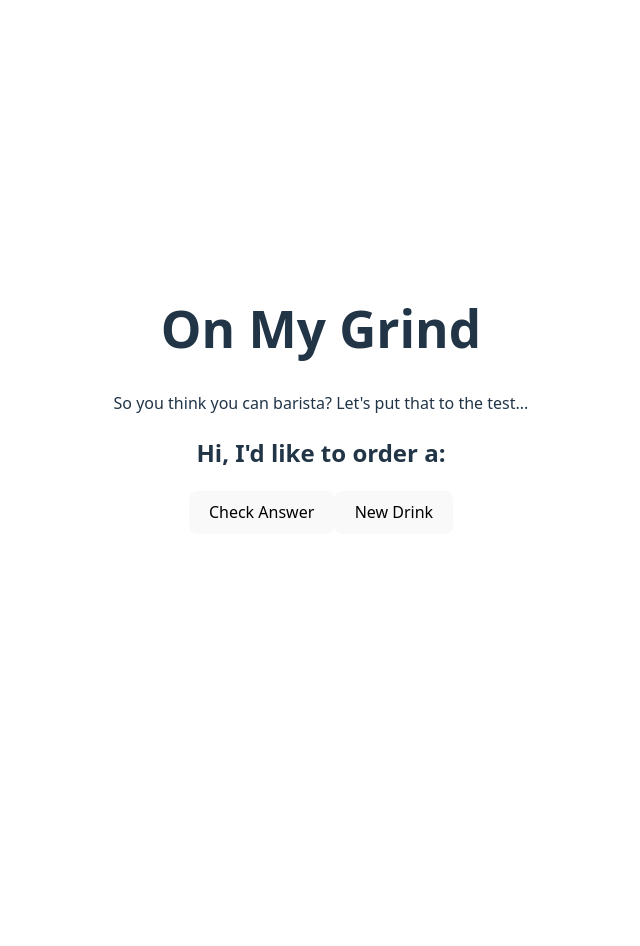
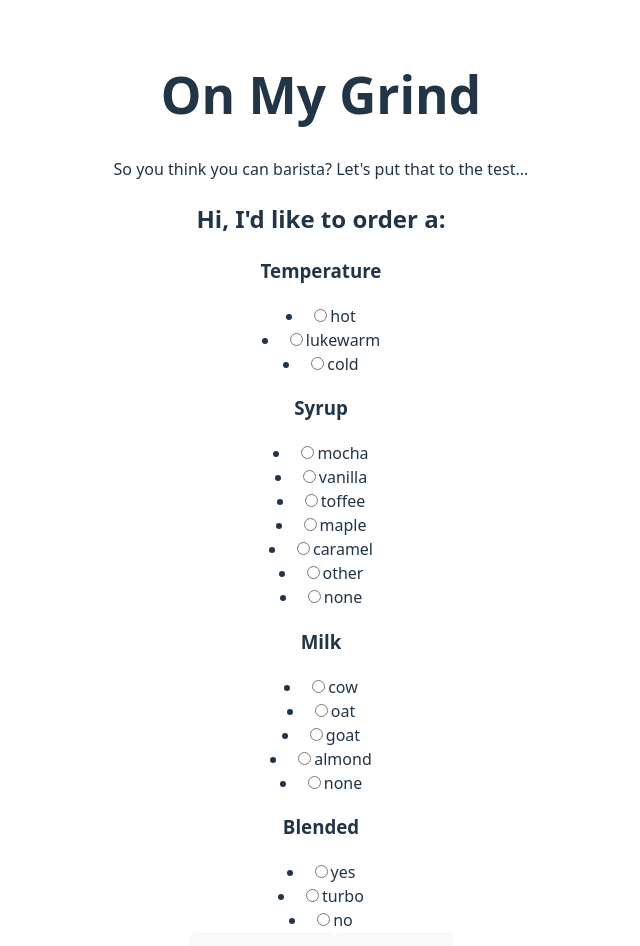
Before and after one commit to Ruhisawant/Barista-App, a React (Vite) app: page / in a window 1280 px wide. Shown: the top 946 px of the page, without its empty margins (319-959 px from the left). Before the commit the page ends 800 px from the top, so only its background shows below. Built offline with nearby package versions, Linux system fonts and the light colour scheme.

Commit message:
Added form functionality

```diff
--- a/src/App.jsx
+++ b/src/App.jsx
@@ -1,5 +1,5 @@
 import { useState } from 'react'
-import BaristaForm from './components/BaristaForm';
+import BaristaForm from './components/BaristaForm'
 import './App.css'
 
 function App() {
--- a/src/components/BaristaForm.jsx
+++ b/src/components/BaristaForm.jsx
@@ -1,6 +1,20 @@
-import React, {Component, useState} from 'react';
+import React, {Component, useState} from 'react'
+import RecipeChoices from '../components/RecipeChoices'
 
 const BaristaForm = () => {
+  const [inputs, setInputs] = useState({
+    'temperature': '',
+    'milk': '',
+    'syrup': '',
+    'blended': ''
+  })
+  const ingredients = {
+    'temperature' : ['hot', 'lukewarm', 'cold'],
+    'syrup': ['mocha', 'vanilla', 'toffee', 'maple', 'caramel', 'other', 'none'],
+    'milk': ['cow', 'oat', 'goat', 'almond', 'none'],
+    'blended': ['yes', 'turbo', 'no']
+  }
+
   const onCheckAnswer = () => {
 
   }
@@ -10,13 +24,76 @@
 
   return (
     <div>
-        <h2>Hi, I'd like to order a:</h2>
-        <form></form>
-        <button type='submit' className='button submit' onClick={onCheckAnswer}>Check Answer</button>
-        <button type='new-drink-button' className='button submit' onClick={onNewDrink}>New Drink</button>
+      <h2>Hi, I'd like to order a:</h2>
+      <form>
+        <h3>Temperature</h3>
+        <div className='answer-space' >
+          {inputs['temperature']}
+        </div>
+        <RecipeChoices
+          handleChange={(e) => setInputs((prevState) => ({
+            ...prevState,
+            [e.target.name]: e.target.value,
+          }))}
+          label='temperature'
+          choices={ingredients['temperature']}
+          checked={inputs['temperature']}
+        />
+      </form>
+
+      <form>
+        <h3>Syrup</h3>
+        <div className='answer-space' >
+          {inputs['syrup']}
+        </div>
+        <RecipeChoices
+          handleChange={(e) => setInputs((prevState) => ({
+            ...prevState,
+            [e.target.name]: e.target.value,
+          }))}
+          label='syrup'
+          choices={ingredients['syrup']}
+          checked={inputs['syrup']}
+        />
+      </form>
+
+      <form>
+        <h3>Milk</h3>
+        <div className='answer-space' >
+          {inputs['milk']}
+        </div>
+        <RecipeChoices
+          handleChange={(e) => setInputs((prevState) => ({
+            ...prevState,
+            [e.target.name]: e.target.value,
+          }))}
+          label='milk'
+          choices={ingredients['milk']}
+          checked={inputs['milk']}
+        />
+      </form>
+
+      <form>
+        <h3>Blended</h3>
+        <div className='answer-space' >
+          {inputs['blended']}
+        </div>
+        <RecipeChoices
+          handleChange={(e) => setInputs((prevState) => ({
+            ...prevState,
+            [e.target.name]: e.target.value,
+          }))}
+          label='blended'
+          choices={ingredients['blended']}
+          checked={inputs['blended']}
+        />
+      </form>
+
+
+      <button type='submit' className='button submit' onClick={onCheckAnswer}>Check Answer</button>
+      <button type='new-drink-button' className='button submit' onClick={onNewDrink}>New Drink</button>
     </div>
-  );
-
-};
+  )
+}
 
 export default BaristaForm
--- /dev/null
+++ b/src/components/RecipeChoices.jsx
@@ -0,0 +1,25 @@
+import React, { Component, useEffect, useState } from 'react'
+
+const RecipeChoices = ({ handleChange, label, choices, checked }) => {
+  return (
+    <div>
+      <div className='radio-buttons'>
+        {choices && choices.map((choice) => (
+          <li key={choice}>
+            <input
+              id={choice}
+              value={choice}
+              name={label}
+              type='radio'
+              onChange={handleChange}
+              checked={checked == choice}
+            />
+            {choice}
+          </li>
+        ))}
+      </div>
+    </div>
+  )
+}
+
+export default RecipeChoices
```
